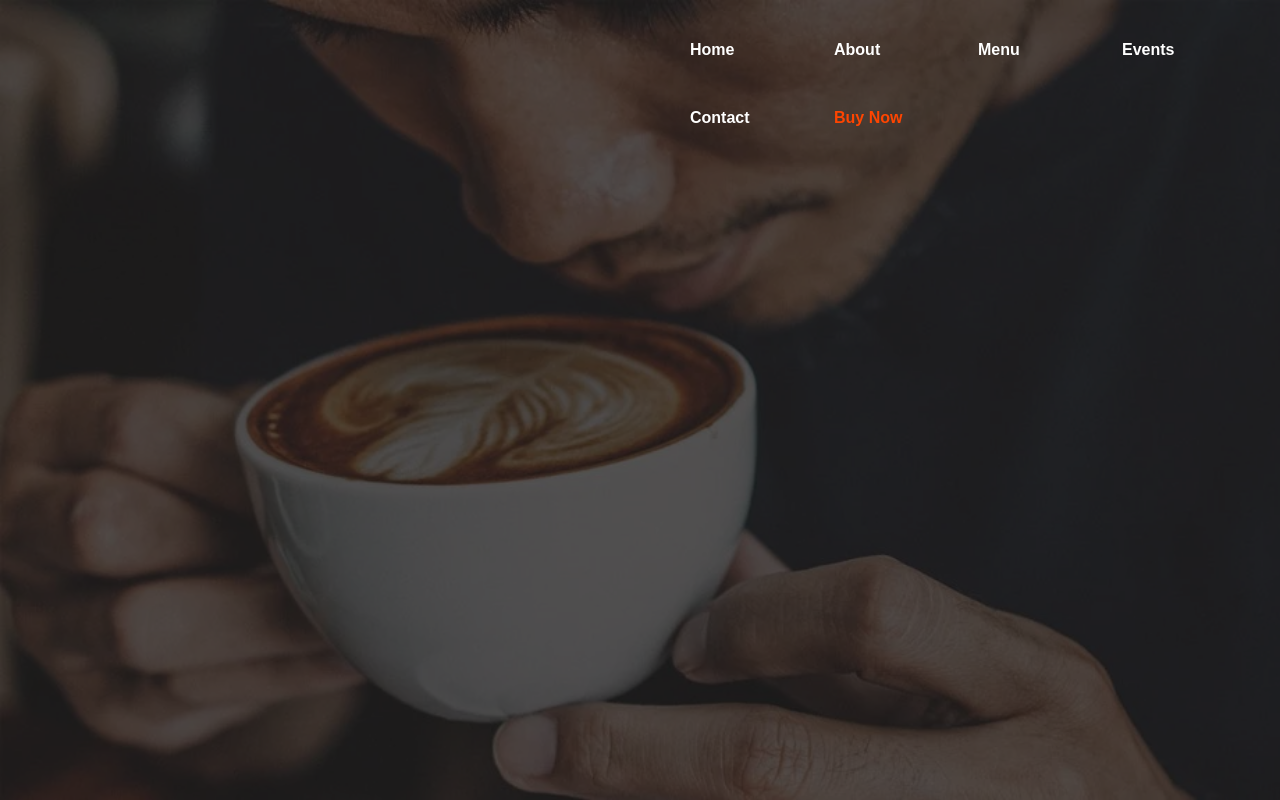
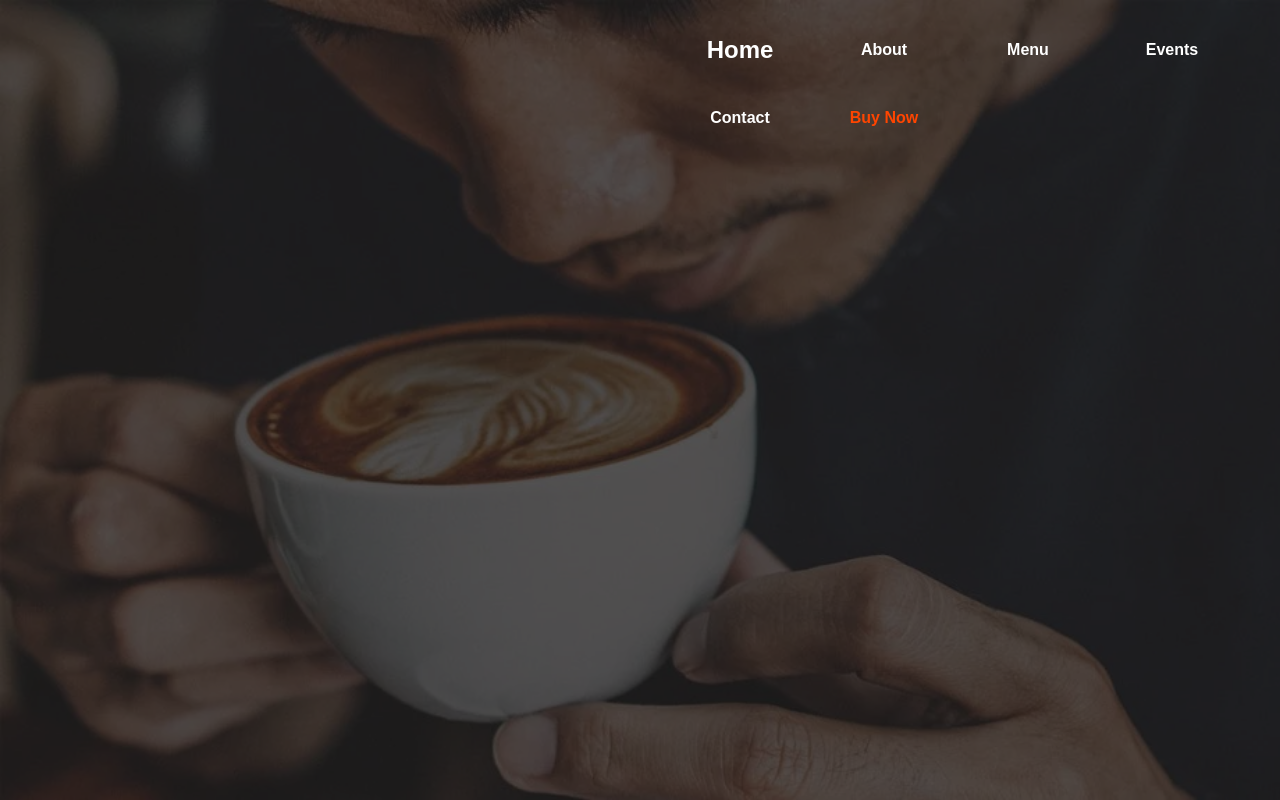
Before and after one commit to jivkovaviktoria/OnyxCafe, a plain HTML site: page index.html in a window 1280 px wide. In both pictures the pointer is over the link "Home". Drawn offline with Linux system fonts and the light colour scheme.

Commit message:
Added hover effect on the navbar buttons

```diff
--- a/CSS/homepage.css
+++ b/CSS/homepage.css
@@ -42,4 +42,9 @@ body{
     color: white;
     font-family: sans-serif;
     font-weight: bold;
+    text-align: center;
 }
+.nav a:hover{
+    cursor: pointer;
+    transform: scale(1.5);
+}
```
